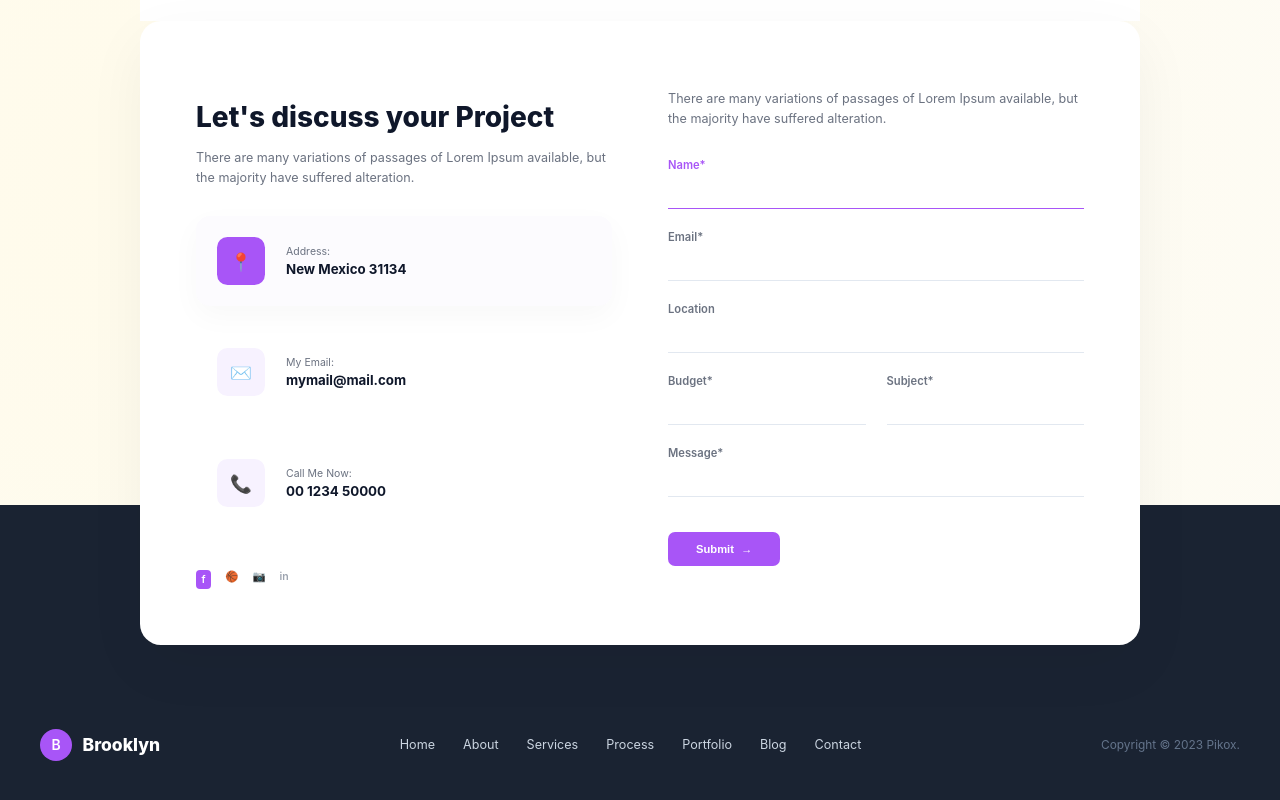
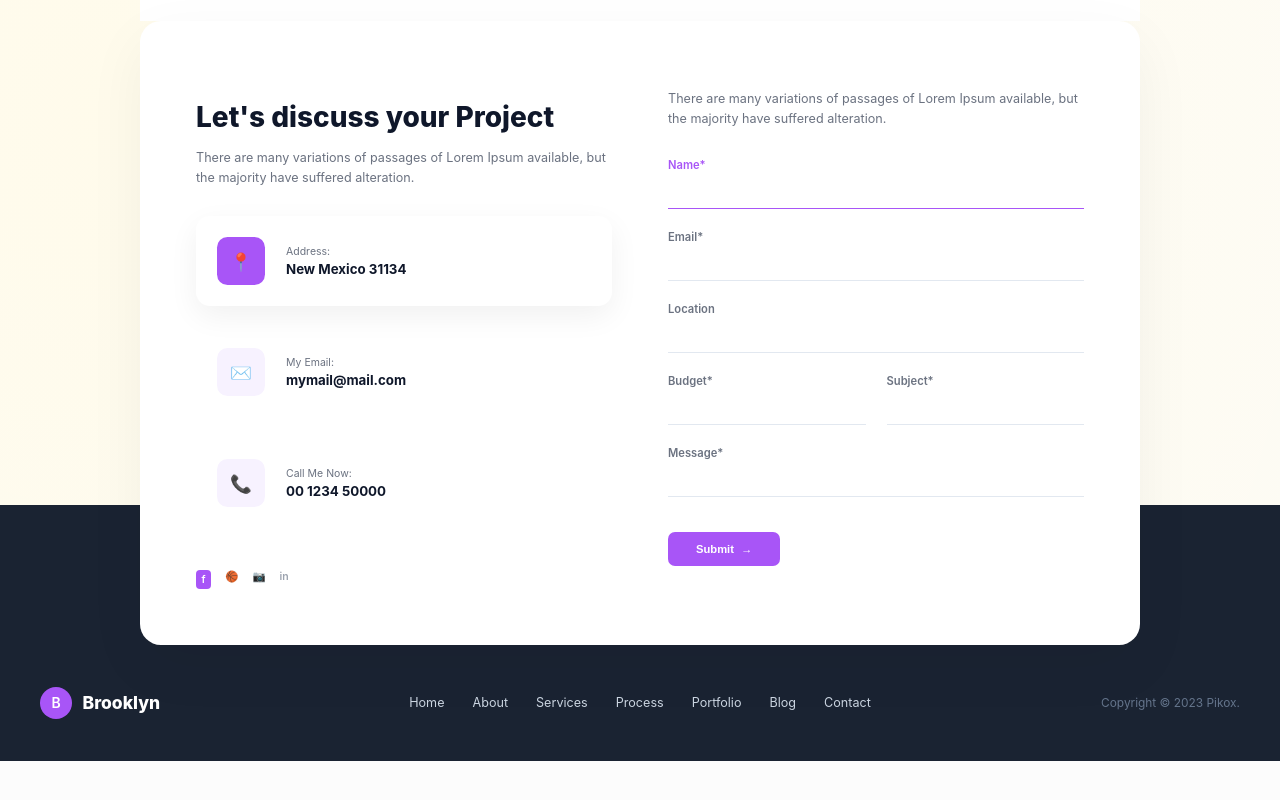
Before and after one commit to princengiru/my-portifolio, a React (Vite) app: page / in a window 1280 px wide. Shown: the part 5683-6483 px from the top of the page. After the commit the page ends 6444 px from the top, so only its background shows below. Built offline with nearby package versions, Linux system fonts and the light colour scheme.

Commit message:
new changes

```diff
--- a/src/App.css
+++ b/src/App.css
@@ -910,11 +910,13 @@ body, html {
   padding: 1.5rem;
   border-radius: 1rem;
   transition: all 0.3s ease;
+  cursor: pointer;
 }
 
+.contact-detail-item:hover,
 .contact-detail-item.active {
-  background-color: #fcfbfe;
-  box-shadow: 0 10px 30px rgba(0,0,0,0.03);
+  background-color: #ffffff;
+  box-shadow: 0 10px 30px rgba(0,0,0,0.06);
 }
 
 .contact-detail-item .detail-icon {
@@ -927,8 +929,10 @@ body, html {
   align-items: center;
   justify-content: center;
   font-size: 1.25rem;
+  transition: all 0.3s ease;
 }
 
+.contact-detail-item:hover .detail-icon,
 .contact-detail-item.active .detail-icon {
   background-color: var(--primary-color);
   color: white;
@@ -1021,7 +1025,7 @@ body, html {
 /* --- Footer Section --- */
 .footer-section {
   background-color: #1a2332;
-  padding: 16rem 0 4rem 0; /* Huge top padding to accommodate overlapping contact card */
+  padding: 13rem 0 3rem 0; /* Reduced top padding to not look too big */
   width: 100vw;
   position: relative;
   left: 50%;
@@ -1041,6 +1045,7 @@ body, html {
   display: flex;
   align-items: center;
   gap: 0.75rem;
+  flex: 1;
 }
 
 .footer-logo .brand-name {
@@ -1051,6 +1056,7 @@ body, html {
 
 .footer-links {
   display: flex;
+  justify-content: center;
   gap: 2rem;
 }
 
@@ -1068,6 +1074,8 @@ body, html {
 .footer-copyright {
   color: #64748b;
   font-size: 0.85rem;
+  flex: 1;
+  text-align: right;
 }
 
 @media (max-width: 1024px) {
```
